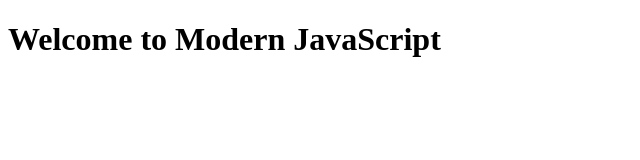
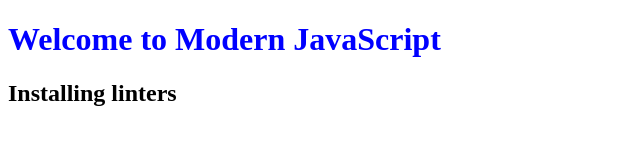
Before and after one commit to abdullah97-pro/Supermarket_project, a website built with webpack: page src/index.html in a window 1280 px wide. Shown: the whole page, without its empty margins (0-640 px from the left). Built offline with nearby package versions, Linux system fonts and the light colour scheme.

```diff
--- a/src/index.html
+++ b/src/index.html
@@ -4,10 +4,12 @@
     <meta charset="UTF-8">
     <meta name="viewport" content="width=device-width, initial-scale=1.0">
     <title>Document</title>
+    <link rel="stylesheet" href="./style.css">
 </head>
 <body>
 
     <h1>Welcome to Modern JavaScript</h1>
+    <h2 id="title"></h2>
 
     <script src="bundle.js"></script>
 </body>
--- a/src/index.js
+++ b/src/index.js
@@ -0,0 +1,3 @@
+const title = document.getElementById('title');
+const x = 'Installing linters';
+title.innerHTML = x;
--- /dev/null
+++ b/src/style.css
@@ -0,0 +1,3 @@
+h1 {
+  color: blue;
+}
```
Also changed, not shown: package.json (+267 -0 lines), .eslintrc.json (added), .github/workflows/linters.yml (added), .stylelintrc.json (added), 3 other files.
